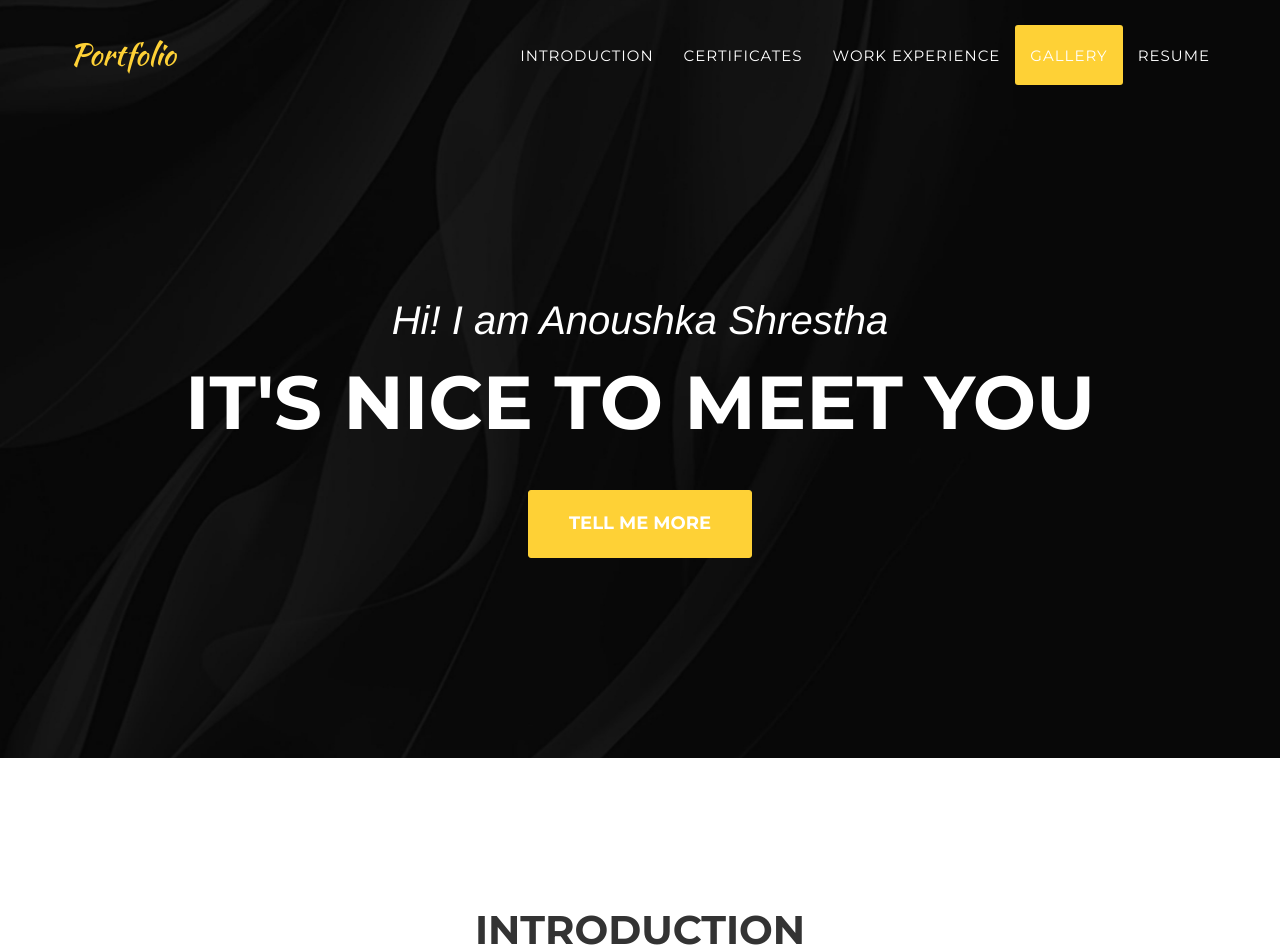
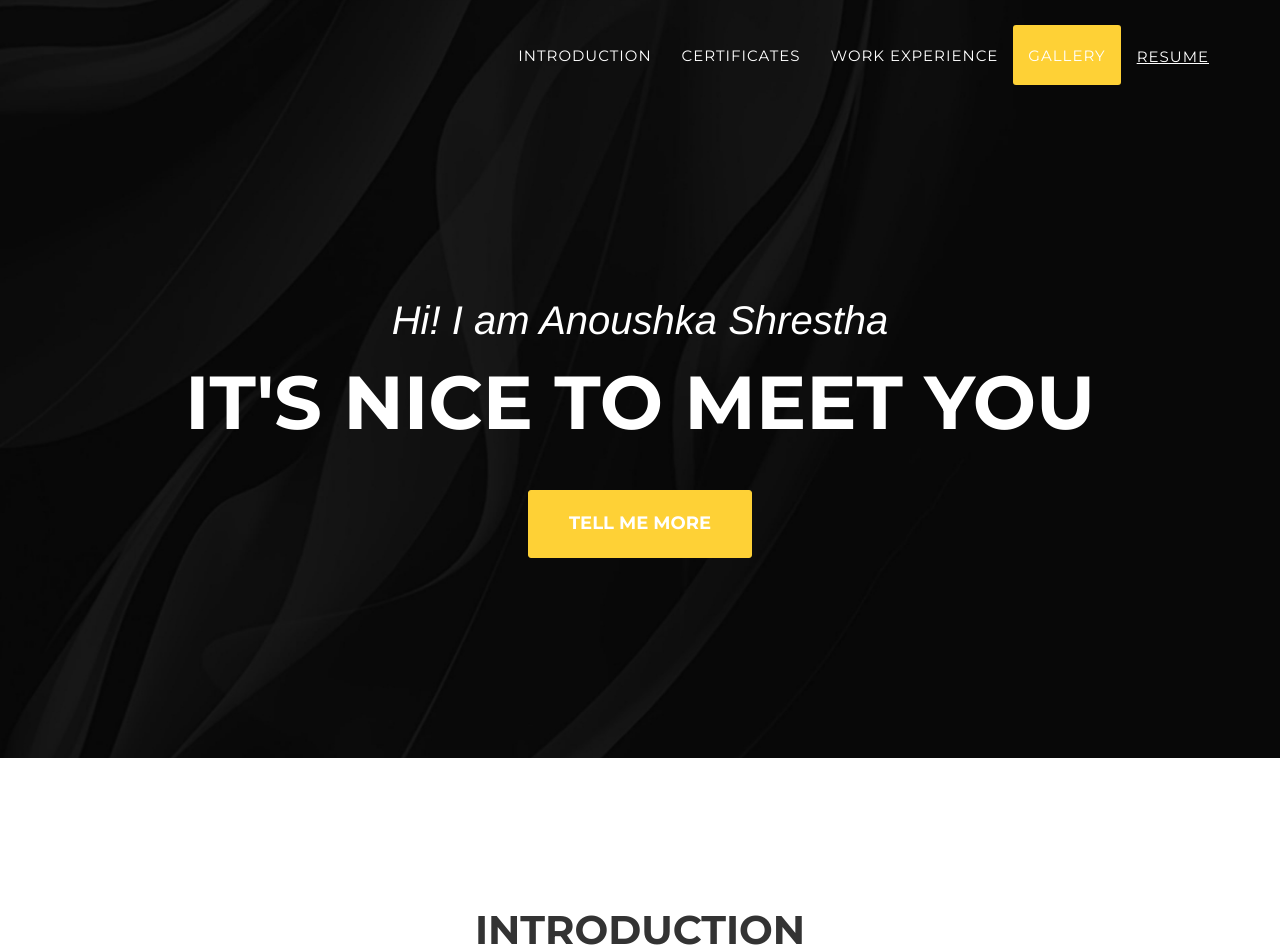
Before and after one commit to anoushkashrestha/anoushkashrestha.github.io, a Jekyll site: the page built from index.html, in a window 1280 px wide. Shown: the top 952 px of the page. Built offline with Jekyll 4.4.1, drawn with Linux system fonts in a browser that asks for light colours; some web fonts are replaced; some of the changed text lies outside the part shown.

Commit message:
Updated content

```diff
--- a/_config.yml
+++ b/_config.yml
@@ -1,17 +1,20 @@
 url: https://y7kim.github.io
-baseurl: /agency-jekyll-theme/
+baseurl: /portfolio/
 
 # Site settings
 title: Portfolio
 email: anoushka.shrestha111@gmail.com
 
 # Team names, titles and social links
+
 # Social networks usernames (many more available: google-plus, flickr, dribbble, pinterest, instagram, tumblr, linkedin, etc.)
 social:
   - title: linkedin
-    url: http://twitter.com/jekyllrb
+    url: https://www.linkedin.com/in/anoushka-shrestha-357a9a157/
   - title: facebook
-    url:
+    url: https://www.facebook.com/anoushka.shrestha.7
+  - title: instagram
+    url: https://instagram.com/anoushka_shrestha/
 
 # Postal address (add as many lines as necessary)
 address:
--- a/_includes/footer.html
+++ b/_includes/footer.html
@@ -1,4 +1,4 @@
-  <footer>
+  <footer id="socials">
         <div class="container">
             <div class="row">
                 <div class="col-md-4">
@@ -7,7 +7,7 @@
                 <div class="col-md-4">
                     <ul class="list-inline social-buttons">
                         {% for network in site.social %}
-                        <li><a href="{{ network.url }}"><i class="fa fa-{{ network.title }}"></i></a>
+                        <li><a href="{{ network.url }}" target="_blank"><i class="fa fa-{{ network.title }}"></i></a>
                         </li>
                         {% endfor %}
                     </ul>
--- a/_includes/head.html
+++ b/_includes/head.html
@@ -1,11 +1,9 @@
 <head>
     <meta charset="utf-8">
     <meta http-equiv="X-UA-Compatible" content="IE=edge">
-    <title>{% if page.title %}{{ page.title }}{% else %}{{ site.title }}{% endif %}</title>
+    <title>Portfolio</title>
     <meta name="viewport" content="width=device-width">
     <meta name="description" content="{{ site.description }}">
-    <link rel="canonical" href="{{ page.url | replace:'index.html','' | prepend: site.baseurl | prepend: site.url }}">
-
 
     <!-- Custom CSS & Bootstrap Core CSS - Uses Bootswatch Flatly Theme: http://bootswatch.com/flatly/ -->
     <link rel="stylesheet" href="{{ "/style.css" | prepend: site.baseurl }}">
--- a/_includes/header.html
+++ b/_includes/header.html
@@ -9,7 +9,7 @@
                     <span class="icon-bar"></span>
                     <span class="icon-bar"></span>
                 </button>
-                <a class="navbar-brand page-scroll" href="#page-top">{{site.title}}</a>
+                <a class="navbar-brand page-scroll" href="#page-top"></a>
             </div>
 
             <!-- Collect the nav links, forms, and other content for toggling -->
@@ -31,7 +31,7 @@
                         <a class="page-scroll" href="#team">Gallery</a>
                     </li>
                     <li>
-                        <a class="page-scroll" href="img/CV.pdf" target="_blank">Resume</a>
+                        <a class="page-scroll btn btn-light" href="img/CV.pdf" target="_blank"><u>Resume</u></a>
                     </li>
                 </ul>
             </div>
--- a/_includes/team.html
+++ b/_includes/team.html
@@ -3,35 +3,51 @@
         <div class="container">
             <div class="row">
                 <div class="col-lg-12 text-center">
-                    <h2 class="section-heading">Our Amazing Team</h2>
-                    <h3 class="section-subheading text-muted">Lorem ipsum dolor sit amet consectetur.</h3>
+                    <h2 class="section-heading">Gallery</h2>
+                    <!-- <h3 class="section-subheading text-muted">Lorem ipsum dolor sit amet consectetur.</h3> -->
                 </div>
             </div>
             <div class="row">
-                {% for member in site.people %}
-                <div class="col-sm-4">
-                    <div class="team-member">
-                        <img src="img/team/{{ member.pic }}.jpg" class="img-responsive img-circle" alt="">
-                        <h4>{{ member.name }}</h4>
-                        <p class="text-muted">{{ member.position }}</p>
-                        <ul class="list-inline social-buttons">
-                            {% for network in member.social %}
-                            <li>
-                                <a href="{{ network.url }}">
-                                    <i class="fa fa-{{ network.title }}"></i>
-                                </a>
-                            </li>
-                            {% endfor %}
-
-                        </ul>
+                <div class="bd-example">
+                    <div id="carouselExampleCaptions" class="carousel slide" data-ride="carousel">
+                      <ol class="carousel-indicators">
+                        <li data-target="#carouselExampleCaptions" data-slide-to="0" class="active"></li>
+                        <li data-target="#carouselExampleCaptions" data-slide-to="1"></li>
+                        <li data-target="#carouselExampleCaptions" data-slide-to="2"></li>
+                      </ol>
+                      <div class="carousel-inner">
+                        <div class="carousel-item active">
+                          <img src="..." class="d-block w-100" alt="...">
+                          <div class="carousel-caption d-none d-md-block">
+                            <!-- <h5>First slide label</h5>
+                            <p>Nulla vitae elit libero, a pharetra augue mollis interdum.</p> -->
+                          </div>
+                        </div>
+                        <div class="carousel-item">
+                          <img src="..." class="d-block w-100" alt="...">
+                          <div class="carousel-caption d-none d-md-block">
+                            <!-- <h5>Second slide label</h5>
+                            <p>Lorem ipsum dolor sit amet, consectetur adipiscing elit.</p> -->
+                          </div>
+                        </div>
+                        <div class="carousel-item">
+                          <img src="..." class="d-block w-100" alt="...">
+                          <div class="carousel-caption d-none d-md-block">
+                            <!-- <h5>Third slide label</h5>
+                            <p>Praesent commodo cursus magna, vel scelerisque nisl consectetur.</p> -->
+                          </div>
+                        </div>
+                      </div>
+                      <a class="carousel-control-prev" href="#carouselExampleCaptions" role="button" data-slide="prev">
+                        <span class="carousel-control-prev-icon" aria-hidden="true"></span>
+                        <span class="sr-only">Previous</span>
+                      </a>
+                      <a class="carousel-control-next" href="#carouselExampleCaptions" role="button" data-slide="next">
+                        <span class="carousel-control-next-icon" aria-hidden="true"></span>
+                        <span class="sr-only">Next</span>
+                      </a>
                     </div>
-                </div>
-                {% endfor %}
-            </div>
-            <div class="row">
-                <div class="col-lg-8 col-lg-offset-2 text-center">
-                    <p class="large text-muted">Lorem ipsum dolor sit amet, consectetur adipisicing elit. Aut eaque, laboriosam veritatis, quos non quis ad perspiciatis, totam corporis ea, alias ut unde.</p>
-                </div>
+                  </div>
             </div>
         </div>
     </section>
```
Also changed, not shown: img/map-image.png (deleted), img/team/1.jpg (deleted), img/team/2.jpg (deleted), img/team/3.jpg (deleted).
